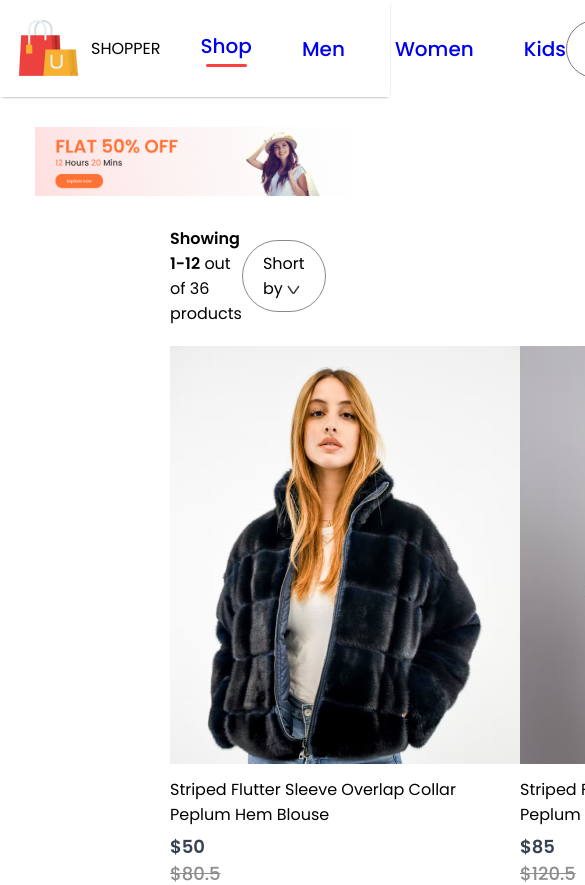
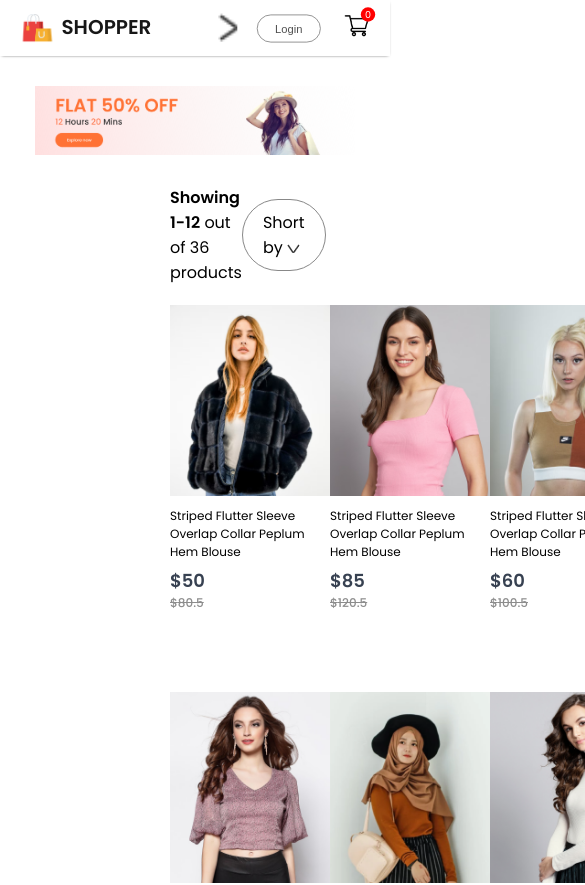
Before and after one commit to Kamaleshsarkar89189/E-commerce-Project, a React (Create React App) app: page /womens in a window 390 px wide. Shown: the top 885 px of the page, 585 px wide, since content can reach past the window. Built offline with nearby package versions, Linux system fonts and the light colour scheme.

Commit message:
add @mediaquery

```diff
--- a/src/Components/Item/Item.css
+++ b/src/Components/Item/Item.css
@@ -1,5 +1,8 @@
 .item{
-    width: 350px;
+    width: 280px;
+}
+.item img{
+    width: 280px;
 }
 .item p{
     margin: 6px 0px;
@@ -23,3 +26,51 @@
     transform: scale(1.05);
     transition: 0.6s;
 }
+@media(max-width:1280px){
+    .item{
+       width: 220px;
+       font-size: 14px;
+    }
+    .item img{
+        width: 220px;
+    }
+    .item-price-old{
+        font-size: 14px;
+    }
+}
+@media(max-width:1024px){
+    .item{
+        width: 170px;
+        font-size: 13px;
+    }
+    .item img{
+        width: 170px;
+    }
+    .item-price-old{
+        font-size: 13px;
+    }
+}
+@media(max-width:850px) {
+    .item {
+        width: 120px;
+        font-size: 12px;
+    }
+
+    .item img {
+        width: 120px;
+    }
+
+    .item-price-old {
+        font-size: 12px;
+    }
+}
+@media(max-width:500px) {
+    .item {
+        width: 160px;
+    }
+
+    .item img {
+        width: 160px;
+    }
+
+}
--- a/src/Components/Navbar/Navbar.css
+++ b/src/Components/Navbar/Navbar.css
@@ -1,8 +1,9 @@
 .navbar{
     display: flex;
     justify-content: space-around;
-    padding: 16px;
+    padding: 15px 0px;
     box-shadow: 0 1px 3px -2px black;
+    align-items: center;
 }
 .nav-logo{
     display: flex;
@@ -11,7 +12,7 @@
     width: 59%;
 }
 
-.nav-log p{
+.nav-logo p{
 color: #171717;
 font-size: 38px;
 font-weight: 600;
@@ -23,6 +24,7 @@
     list-style: none;
     gap: 50px;
     color: #626262;
+    width: 600;
     font-size: 20px;
     font-weight: 500;
 
@@ -76,3 +78,98 @@
     background: red;
     color: white;
 }
+.nav-dropdown{
+    display: none;
+}
+@media(max-width:1280px){
+    .navbar{
+        padding: 12px 50px;
+    }
+    .nav-logo img{
+        width: 40px;
+    }
+    .nav-logo p{
+        font-size: 25px;
+    }
+    .nav-menu{
+        gap: 30px;
+        font-size: 16px;
+        width: 600px;
+    }
+    .nav-login-cart{
+        gap: 30px;
+    }
+    .nav-login-cart button{
+        width: 120px;
+        height: 45px;
+        font-size: 16px;
+    }
+    .nav-cart-count{
+       margin-left: -40px;
+       font-size: 12px;
+    }
+}
+@media(max-width:1024px){
+    .navbar{
+        padding: 12px 30px;
+    }
+    .nav-menu{
+        gap: 25px;
+        font-size: 14px;
+    }
+    .nav-login-cart button{
+        width: 80px;
+        height: 35px;
+        font-size: 14px;
+    }
+    .nav-login-cart img{
+        width: 30px;
+    }
+    .nav-cart-count{
+        width: 18px;
+        height: 18px;
+    }
+}
+@media(max-width:800px){
+    .navbar{
+        padding: 10px 0px;
+    }
+    .nav-dropdown{
+        display: block;
+        width: 30px;
+        rotate: -90deg;
+        transition: 0.5s;
+        margin-left: -298;
+    }
+    .nav-menu{
+        display: none;
+        height: 80px;
+        width: 100%;
+        position: absolute;
+        background-color: white;
+        justify-content: center;
+        top: 50px;
+    }
+    .nav-menu-visible{
+        display: flex;
+    }
+    .nav-dropdown.open{
+        transform: rotate(90deg);
+    }
+}
+@media(max-width:500px){
+    .navbar{
+        padding: 8px 0px;
+        gap: 0;
+    }
+    .nav-logo{
+        transform: scale(0.8);
+    }
+    .nav-menu{
+        height: 70px;
+        top: 50px;
+    }
+    .nav-login-cart{
+        transform: scale(0.8);
+    }
+}
--- a/src/Components/Navbar/Navbar.jsx
+++ b/src/Components/Navbar/Navbar.jsx
@@ -1,13 +1,21 @@
-import React, { useState } from 'react'
+import React, { useContext, useRef, useState } from 'react'
 import './Navbar.css'
 import logo from '../Assets/logo.png'
 import cart_icon from '../Assets/cart_icon.png'
 import { Link } from 'react-router-dom'
+import { ShopContext } from '../../Context/ShopContext'
+import nav_dropdown from '../Assets/dropdown_icon.png'
 
 const Navbar = () => {
 
-    const [menu,setMenu] = useState("shop");
+  const [menu, setMenu] = useState("shop");
+  const { getTotalCartItems } = useContext(ShopContext);
+  const menuRef = useRef();
 
+  const dropdown_toggle = (e) =>{
+    menuRef.current.classList.toggle('nav-menu-visible');
+    e.target.classList.toggle('open');
+  }
 
   return (
     <div className='navbar'>
@@ -15,16 +23,17 @@
         <img src={logo} alt="" />
         <p>SHOPPER</p>
       </div>
-        <ul className="nav-menu">
-              <li onClick={() => { setMenu("shop") }}><Link style={{ textDecoration: 'none'}} to='/'>Shop</Link>{menu==="shop" ? <hr />:<></>}</li>
-              <li onClick={() => { setMenu("mens") }}><Link style={{ textDecoration: 'none' }} to='/mens'>Men</Link>{menu==="mens" ? <hr />:<></>}</li>
-              <li onClick={() => { setMenu("womens") }}><Link style={{ textDecoration: 'none' }} to='/womens'>Women</Link>{menu==="womens" ? <hr />:<></>}</li>
-              <li onClick={() => { setMenu("kids") }}><Link style={{ textDecoration: 'none' }} to='/kids'>Kids</Link>{menu==="kids" ? <hr />:<></>}</li>
+      <img className='nav-dropdown' onClick={dropdown_toggle} src={nav_dropdown} alt="" />
+      <ul ref={menuRef} className="nav-menu">
+        <li onClick={() => { setMenu("shop") }}><Link style={{ textDecoration: 'none' }} to='/'>Shop</Link>{menu === "shop" ? <hr /> : <></>}</li>
+        <li onClick={() => { setMenu("mens") }}><Link style={{ textDecoration: 'none' }} to='/mens'>Men</Link>{menu === "mens" ? <hr /> : <></>}</li>
+        <li onClick={() => { setMenu("womens") }}><Link style={{ textDecoration: 'none' }} to='/womens'>Women</Link>{menu === "womens" ? <hr /> : <></>}</li>
+        <li onClick={() => { setMenu("kids") }}><Link style={{ textDecoration: 'none' }} to='/kids'>Kids</Link>{menu === "kids" ? <hr /> : <></>}</li>
       </ul>
       <div className="nav-login-cart">
         <Link to='/login'><button>Login</button></Link>
         <Link to='/cart'><img src={cart_icon} alt="" /></Link>
-            <div className="nav-cart-count">0</div>
+        <div className="nav-cart-count">{getTotalCartItems()}</div>
       </div>
     </div>
   )
--- a/src/Context/ShopContext.jsx
+++ b/src/Context/ShopContext.jsx
@@ -38,7 +38,19 @@
         return totalAmount;
     }
 
-    const contextValue = {getTotalCartAmount,all_product,cartItems,addToCart,removeFromCart};
+    const getTotalCartItems = () =>{
+        let totalItem = 0;
+        for(const item in cartItems)
+        {
+            if(cartItems[item]>0)
+            {
+                totalItem+= cartItems[item];
+            }
+        }
+        return totalItem;
+    }
+
+    const contextValue = {getTotalCartItems,getTotalCartAmount,all_product,cartItems,addToCart,removeFromCart};
 
     return (
         <ShopContext.Provider value={contextValue}>
```
Also changed, not shown: src/Components/Hero/Hero.css (+100 -0 lines), src/Components/Popular/Popular.css (+77 -4 lines), src/Components/Assets/nav_dropdown.png (added). Lines whose indentation alone changed are shown as unchanged.
